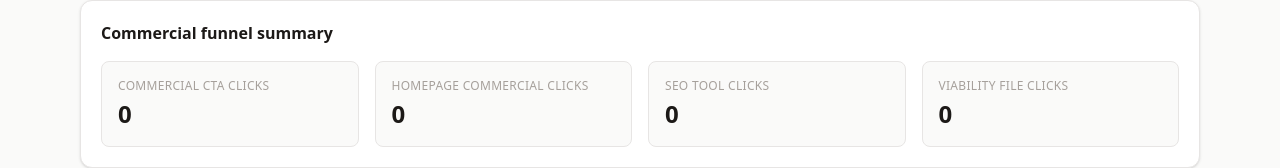
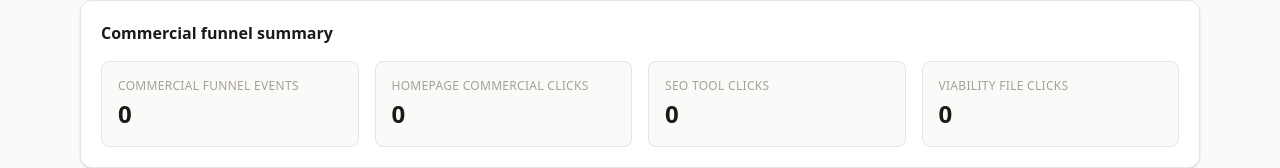
Before and after one commit to samueljcarlon/yieldlens-uk, a Next.js app: page /admin/events in a window 1280 px wide. Shown: the part 411-579 px from the top of the page. Built offline with nearby package versions, Linux system fonts and the light colour scheme.

Commit message:
Polish commercial admin report consistency

```diff
--- a/app/admin/events/page.tsx
+++ b/app/admin/events/page.tsx
@@ -262,7 +262,7 @@ export default function ToolEventsAdminPage() {
 
         <div className="grid grid-cols-2 lg:grid-cols-4 gap-4">
           <div className="bg-stone-50 border border-stone-200 rounded-lg p-4">
-            <p className="text-xs uppercase tracking-wide text-stone-400">Commercial CTA clicks</p>
+            <p className="text-xs uppercase tracking-wide text-stone-400">Commercial funnel events</p>
             <p className="text-2xl font-bold text-stone-900 mt-1">{commercialSummary.commercialCtaClicks}</p>
           </div>
 
--- a/app/admin/reports/page.tsx
+++ b/app/admin/reports/page.tsx
@@ -73,6 +73,18 @@ function getLocation(request: ReportRequest): string {
 }
 
 const reportStatuses = ['requested', 'contacted', 'quoted', 'converted', 'lost'];
+
+function getCommercialVerdictLabel(verdictLabel: string): string {
+  const normalized = verdictLabel.trim().toLowerCase();
+
+  if (normalized === 'strong candidate') return 'Stronger case';
+  if (normalized === 'worth investigating') return 'Worth investigating';
+  if (normalized === 'marginal') return 'Needs caution';
+  if (normalized === 'weak') return 'Fragile';
+  if (normalized === 'avoid') return 'Weaker case';
+
+  return verdictLabel;
+}
 
 function getPriorityLabel(request: ReportRequest): {
   label: string;
@@ -424,7 +436,9 @@ export default function ReportRequestsAdminPage() {
                       </p>
 
                       <p className="text-sm font-medium text-teal-700">
-                        {request.verdictLabel}
+                        {request.mode === 'commercial'
+                          ? getCommercialVerdictLabel(request.verdictLabel)
+                          : request.verdictLabel}
                       </p>
                     </div>
 
@@ -495,7 +509,11 @@ export default function ReportRequestsAdminPage() {
 
             <div className="bg-stone-50 border border-stone-200 rounded-lg p-4">
               <p className="text-xs uppercase tracking-wide text-stone-400">Verdict</p>
-              <p className="font-semibold text-stone-900">{selectedRequest.verdictLabel}</p>
+              <p className="font-semibold text-stone-900">
+                {selectedRequest.mode === 'commercial'
+                  ? getCommercialVerdictLabel(selectedRequest.verdictLabel)
+                  : selectedRequest.verdictLabel}
+              </p>
             </div>
 
             <div className="bg-stone-50 border border-stone-200 rounded-lg p-4">
--- a/app/report/page.tsx
+++ b/app/report/page.tsx
@@ -292,13 +292,15 @@ function ReportSection({
   title,
   intro,
   children,
+  className = '',
 }: {
   title: string;
   intro?: string;
   children: ReactNode;
+  className?: string;
 }) {
   return (
-    <section className="mb-8 break-inside-avoid">
+    <section className={`mb-8 break-inside-avoid ${className}`.trim()}>
       <div className="mb-4">
         <h3 className="text-lg font-bold text-stone-900">
           {title}
@@ -515,6 +517,7 @@ function CommercialRiskFindings({ flags }: { flags: RiskFlag[] }) {
     <ReportSection
       title="Report findings"
       intro="Use these findings to prioritise the evidence requests, lease questions, and cost checks before treating the site as robust."
+      className="print:break-after-page"
     >
       {flags.length > 0 ? (
         <div className="space-y-3">
@@ -577,6 +580,7 @@ function CommercialLeaseQuestions() {
     <ReportSection
       title="Lease and evidence questions"
       intro="A focused checklist for the assumptions that most affect the commercial lease case."
+      className="print:break-before-page"
     >
       <div className="grid grid-cols-1 lg:grid-cols-3 gap-4">
         {questionGroups.map((group) => (
@@ -675,6 +679,21 @@ export default function ReportPage() {
   useEffect(() => {
     setSubmission(getLatestSubmission());
   }, []);
+
+  useEffect(() => {
+    const nextTitle = submission
+      ? submission.mode === 'commercial'
+        ? 'YieldLens UK | Commercial Viability File'
+        : 'YieldLens UK | Residential Viability File'
+      : 'YieldLens UK | Property Viability File';
+
+    const previousTitle = document.title;
+    document.title = nextTitle;
+
+    return () => {
+      document.title = previousTitle;
+    };
+  }, [submission]);
 
   if (!submission) {
     return (
```
